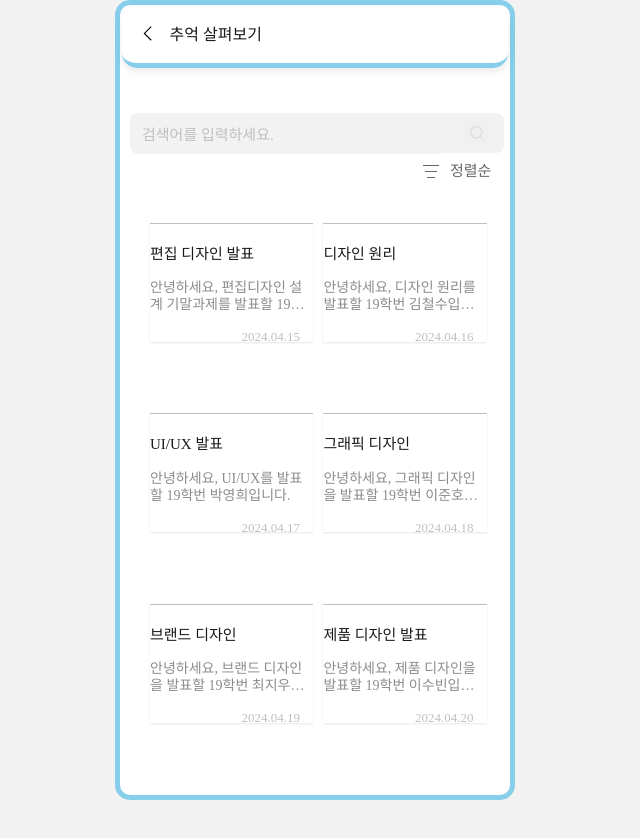
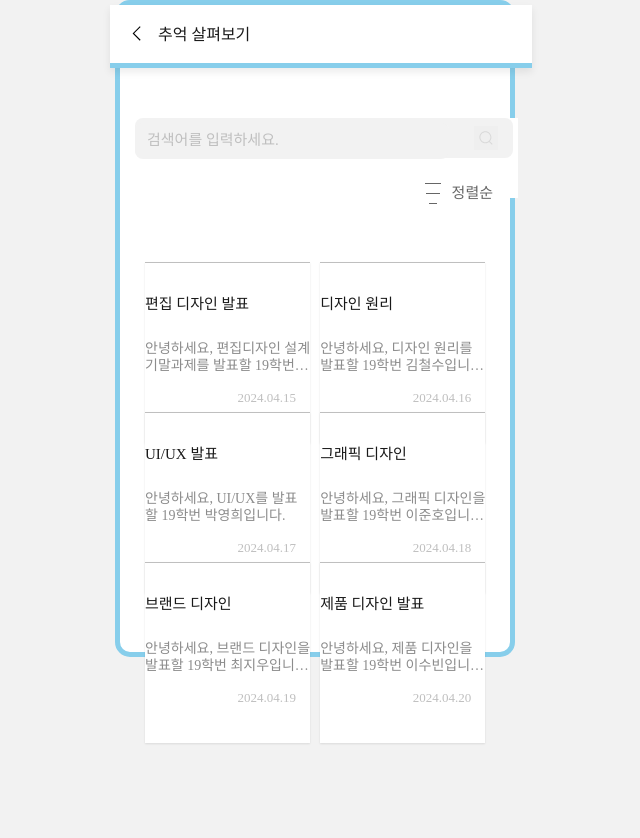
Before and after one commit to dmp100/FE-Whalewhale, a React (Create React App) app: page /view-memories in a window 1280 px wide. Shown: the top 838 px of the page, without its empty margins (325-965 px from the left). After the commit the page ends 800 px from the top, so only its background shows below. Built offline with nearby package versions, Linux system fonts and the light colour scheme; a web font is replaced by a local one.

Commit message:
Revert "Merge branch 'develop' into dm1p"
This reverts commit ac2dae7507bbf182568e4e6548257d7f00ab5f76, reversing
changes made to 31c7c178e4c060ddd5296040c606b4ca9083338e.

```diff
--- a/src/screen/CreateSpeechPage/index.js
+++ b/src/screen/CreateSpeechPage/index.js
@@ -1,3 +1,4 @@
+// CreateSpeechPage/index.js
 /** @jsxImportSource @emotion/react */
 import React, { useState } from 'react';
 import { useNavigate } from 'react-router-dom';
--- a/src/screen/ViewMemoriesPage/index.js
+++ b/src/screen/ViewMemoriesPage/index.js
@@ -1,3 +1,4 @@
+// ViewSpeechPage/index.js
 import React, { useState } from 'react';
 import { useNavigate } from 'react-router-dom';
 import './style.css';
--- a/src/screen/ViewMemoriesPage/style.css
+++ b/src/screen/ViewMemoriesPage/style.css
@@ -3,23 +3,21 @@
 .vi-view-memories-page {
   position: relative;
   width: 100%;
-  height:100vh;
-  margin : 0px;
+  height:100%;
+  margin : 0;
   background-color: #ffffff;
   box-sizing: border-box;
   border: 5px solid #87CEEB; /* 액자 테두리 추가 */
   border-radius: 15px; /* 둥근 테두리 추가 */
-
 }
 
 .vi-header {
   display: flex;
   flex-direction: row;
   padding: 16px;
-  margin: 0px auto;
-  width: 91%;
+  margin-left: -10px;
+  width: 100%;
   height:26px;
-  border-radius: 15px;
   background: #FFFFFF;
   box-shadow: 0px 4px 8px rgba(0, 0, 0, 0.08);
   border-bottom: 5px solid #87CEEB; /* 헤더 아래 테두리 추가 */
@@ -32,9 +30,12 @@
   padding: 0px;
   gap: 8px;
   margin: 0;
-  width: 90%;
+  width: 100%;
   height: 100%;
-
+  margin-left: 0px;
+  flex: none;
+  order: 0;
+  flex-grow: 0;
 }
 
 .vi-back-button {
@@ -55,38 +56,36 @@
   font-weight: 500;
   font-size: 16px;
   line-height: 19px;
-  text-align: flex-end;
-  width: 100%;
+  text-align: center;
+  width: 350;
   color: #191919;
-
-
+  margin: 0px;
+  flex: none;
+  order: 0;
+  flex-grow: 0;
 }
 
 .vi-main {
   display: flex;
   flex-direction: column;
-  align-items: flex-start;
-  padding: 15px;
-  gap:0px;
+  justify-content: flex-start;
+  padding: 0px 20px;
+  gap:64px;
   position: relative;
-  width: 96%;
+  width: 97%;
   height: 100%;
-  top: 30px;
-  overflow-y: auto;
+  top: 50px;
 }
 
 .vi-main-1 {
   display: flex;
   flex-direction: column;
-  justify-content: center;
-  align-items: center;
-  gap:15px;
+  justify-content: flex-start;
+  gap:20px;
+  position: relative;
   width: 100%;
-  max-width: 1200px;
+  height: 80px;
   background-color: #ffffff;
-  position: relative;
-  z-index: 2;
-  padding-bottom: 5px;
 }
 
 .vi-search {
@@ -96,8 +95,8 @@
   width: 100%;
   height: 40px;
   padding: 0px;
-  gap: 5px;
-  margin-left: -10px;
+  gap: 10px;
+  margin-left: -5px;
   background-color: #F2F2F2;
   border-radius: 8px;
 }
@@ -115,11 +114,10 @@
   background: #F2F2F2;
   border-radius: 8px;
   margin-top: 5px;
-
   flex: 1;
   order: 0;
   flex-grow: 1;
-
+  min-width: 0;
 }
 
 .vi-search-input::placeholder {
@@ -159,11 +157,11 @@
   display: flex;
   flex-direction: raw;
   justify-content: center;
-  align-items: flex-start;
+  align-items: center;
   padding: 0px 0px 0px 70%;
   gap: 5px;
   width: 100px;
-  height: 20px;
+  height: 30px;
   flex: none;
   order: 0;
   flex-grow: 1;
@@ -178,15 +176,13 @@
   font-size: 15px;
   line-height: 17px;
   display: flex;
-  align-items: flex-end;
+  align-items: center;
   text-align: center;
   color: #666666;
   flex: none;
   order: 0;
   flex-grow: 0;
   line-height: 40px;
-  margin-top: 3%;
-
 }
 
 .vi-sort-button {
@@ -206,16 +202,14 @@
 .vi-sort-icon {
   display: flex;
   flex-direction: column;
-  justify-content: flex-start;
+  justify-content: center;
   align-items: center;
-  gap: 0px;
+  gap: 2px;
   width: 25px;
   height: 40px;
   flex: none;
   order: 0;
   flex-grow: 0;
-  padding-right: 5px;
-
 }
 
 .vi-line1, .vi-line2, .vi-line3 {
@@ -223,7 +217,7 @@
   background: #666666;
   flex: none;
   flex-grow: 0;
-  margin: 4px 0px 1px 7px;
+  margin: 4px 2px 3px 5px;
 }
 
 .vi-line1 {
@@ -232,7 +226,7 @@
 }
 
 .vi-line2 {
-  width: 12px;
+  width: 14px;
   order: 1;
 }
 
@@ -245,7 +239,7 @@
   display: flex;
   flex-direction: column;
   justify-content: center;
-  gap: 8px;
+  gap: 11px;
   position: absolute;
   top: 100%;
   left: 20px;
@@ -254,9 +248,8 @@
   padding: 10px;
   box-shadow: 0px 4px 8px rgba(0, 0, 0, 0.1);
   height: 75px;
-  width: 111px;
-  margin: 0px 0px 0px 60%;
-  z-index: 1000;
+  width: 110px;
+  margin: 0px 0px 0px 52%;
 }
 
 .vi-button-item {
@@ -297,20 +290,17 @@
   gap: 10px;
   padding: 0px;
   width: 90%;
-  height: 71%;
-  margin-top: 30px;
-
-
+  height: auto;
 }
 
 .vi-content {
   box-shadow: 0 1px 2px rgba(0, 0, 0, 0.1);
-  padding:20px 0px 17px 0px;
+  padding:20px 0px 20px 0px;
   background-color: #ffffff;
   width: 100%;
-  height: 45%;
-  gap: 0px;
-  margin: 0px 0px 0px 15px;
+  height: 100%;
+  gap: 5px;
+  margin: 0px 5px 0px 5px;
   border-top: solid 1px #BFBFBF;
   transition: transform 0.3s ease;
 }
@@ -321,7 +311,7 @@
 
 .vi-title {
   width: 100%;
-  height: 25%;
+  height: 30%;
   font-family: 'Pretendard';
   font-style: normal;
   font-weight: 500;
@@ -330,7 +320,7 @@
   display: flex;
   align-items: center;
   color: #191919;
-
+  margin-bottom: 10px;
 }
 
 .vi-content-text {
```
Also changed, not shown: 1 other file (tests, documents, lock files or other folders).
